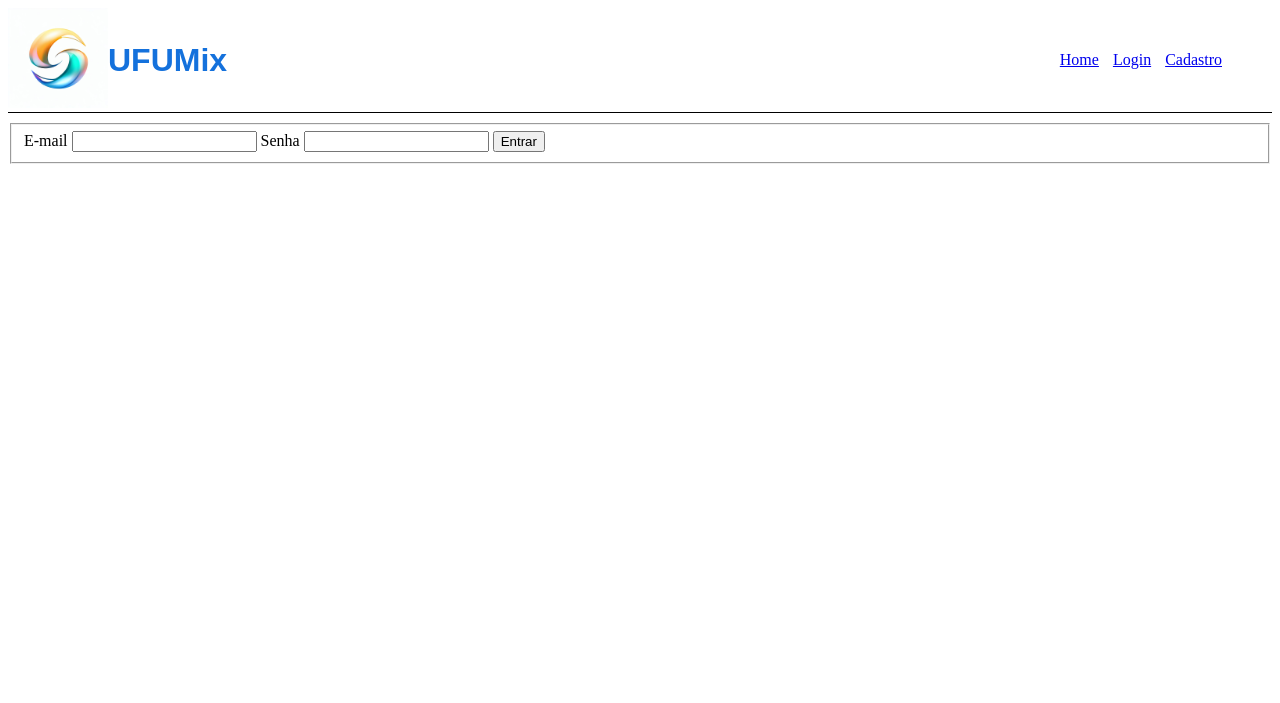
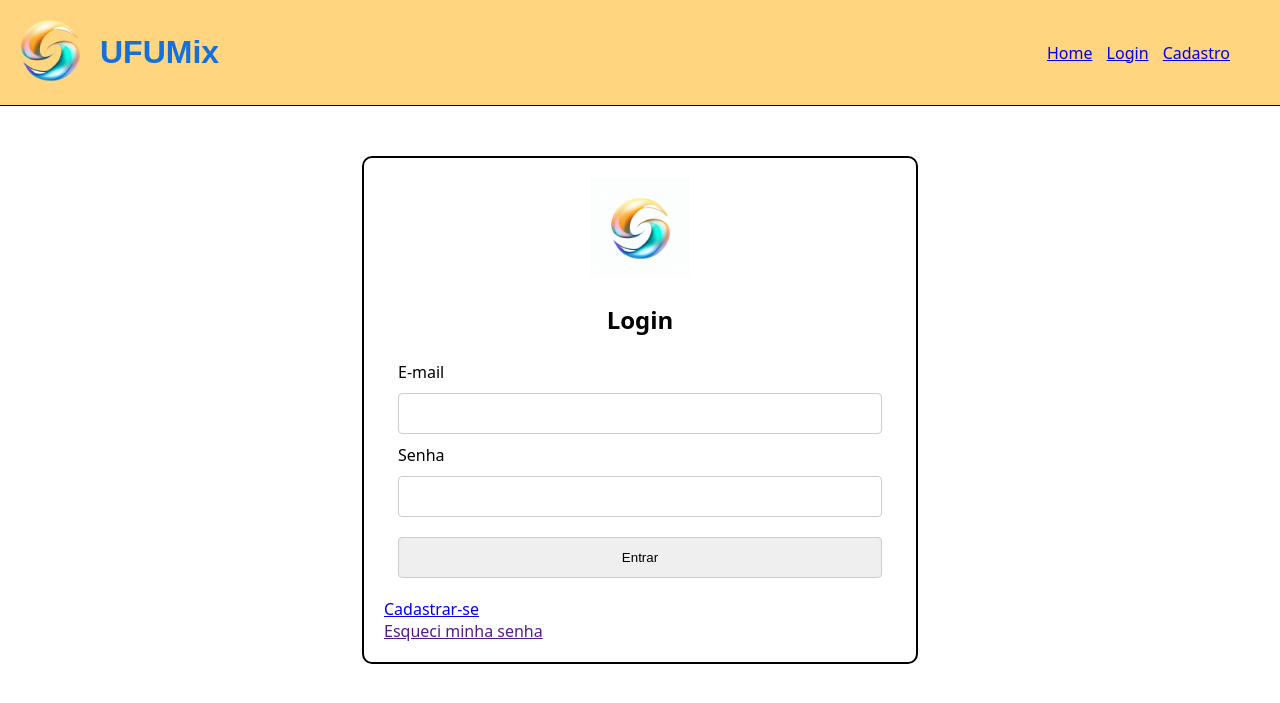
Before and after one commit to amauriPietro/projetoFinalPPI, a PHP site: page /login.html in a window 1280 px wide. Shown: the top 703 px of the page. Run offline with PHP 8.4, Linux system fonts and the light colour scheme.

Commit message:
add prototype style for forms

```diff
--- a/projeto/publico/login.html
+++ b/projeto/publico/login.html
@@ -4,13 +4,14 @@
     <meta charset="UTF-8">
     <meta name="viewport" content="width=device-width, initial-scale=1.0">
     <link rel="stylesheet" href="publicStyles.css">
+    <link rel="stylesheet" href="loginStyles.css">
     <title>Document</title>
 </head>
 <body>
     <header>
         <div class="logo">
             <div>
-                <img src="/projeto/publico/img/logotipo.jpeg" height= 100 alt="produto">
+                <img src="img/logotipo.png" height= 100 alt="produto">
             </div>
             <h1>
                 UFUMix
@@ -26,6 +27,12 @@
 
     </header>
     <main>
+        <div class="mid-page-div">
+            <div id="logo-login">
+                <img src="img/logotipo.jpeg" height="100" alt="UFUMix">
+                <h2>Login</h2>
+            </div>
+
             <fieldset>
                 <label for="email">E-mail</label>
                 <input type="email" name="email" id="email">
@@ -33,6 +40,14 @@
                 <input type="password" name="senha" id="senha">
                 <button type="submit">Entrar</button>
             </fieldset>
+            <div>
+                <a href="cadastro.html">Cadastrar-se</a>
+            </div>
+            <div>
+                <a href="">Esqueci minha senha</a>
+            </div>
+        </div>
+
     </main>
     <footer>
 
--- /dev/null
+++ b/projeto/publico/loginStyles.css
@@ -0,0 +1,14 @@
+#logo-login{
+
+    text-align: center;
+}
+
+button{
+    width: 100%;
+    padding: 12px 20px;
+    margin: 10px 0px;
+    display: inline-block;
+    border: 1px solid #ccc;
+    border-radius: 4px;
+    box-sizing: border-box;
+}
--- a/projeto/publico/publicStyles.css
+++ b/projeto/publico/publicStyles.css
@@ -5,11 +5,17 @@ header{
     justify-content: space-between;
     border-bottom: 1px solid black;
     margin-bottom: 10px;
+    background-color: #FFD580;
 }
 
 header h1{
     font-family: fantasy;
     color: rgb(20, 113, 220);
+}
+
+body{
+    font-family: system-ui, -apple-system, BlinkMacSystemFont, 'Segoe UI', Roboto, Oxygen, Ubuntu, Cantarell, 'Open Sans', 'Helvetica Neue', sans-serif;
+    margin: 0;
 }
 
 .logo{
@@ -61,3 +67,31 @@ header h1{
     display: inline-block;
     margin-left: 10px;
 }
+
+input[type="text"], input[type="tel"], input[type="email"], input[type="password"]{
+    width: 100%;
+    padding: 12px 20px;
+    margin: 10px 0px;
+    display: inline-block;
+    border: 1px solid #ccc;
+    border-radius: 4px;
+    box-sizing: border-box;
+}
+
+.mid-page-div{
+    width: 40%;
+    margin: 50px auto;
+    border: solid 2px black;
+    border-radius: 10px;
+    padding: 20px;
+}
+
+@media (max-width: 700px) {
+    .mid-page-div{
+        width: 80%;
+    }
+}
+
+fieldset{
+    border: none;
+}
```
Also changed, not shown: projeto/publico/cadastro.html (+11 -2 lines), projeto/publico/cadastroStyles.css (added, +13 -0 lines), projeto/publico/img/logotipo.png (added). Lines whose indentation alone changed are shown as unchanged.
